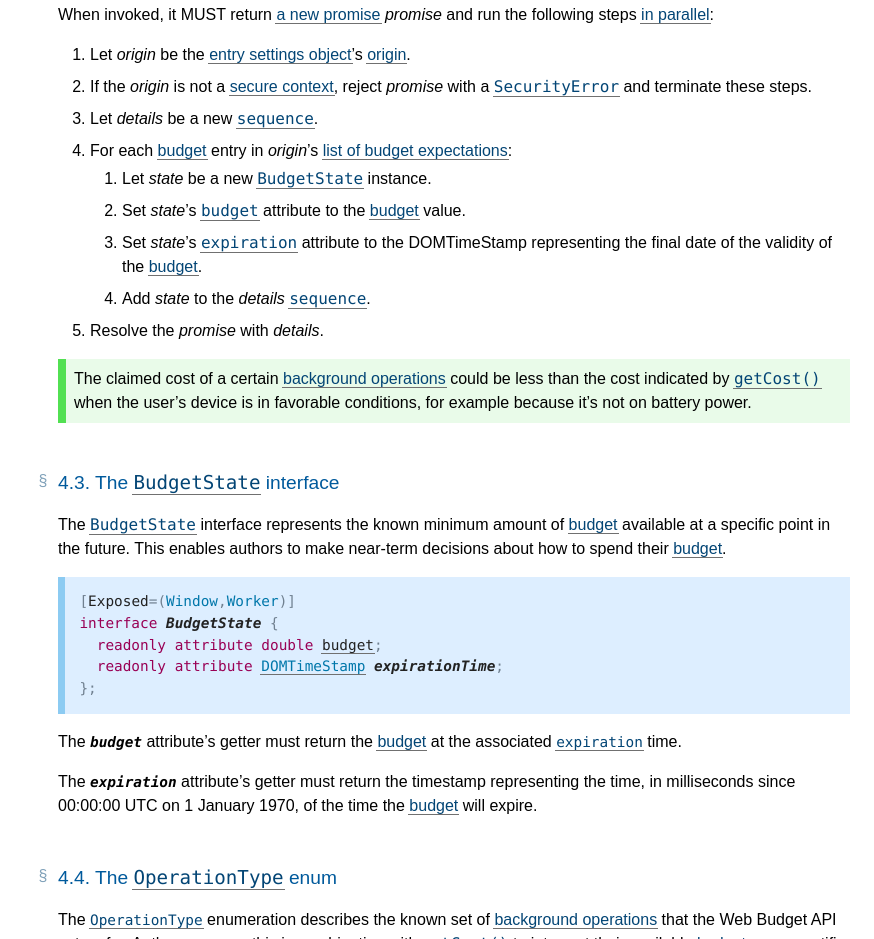
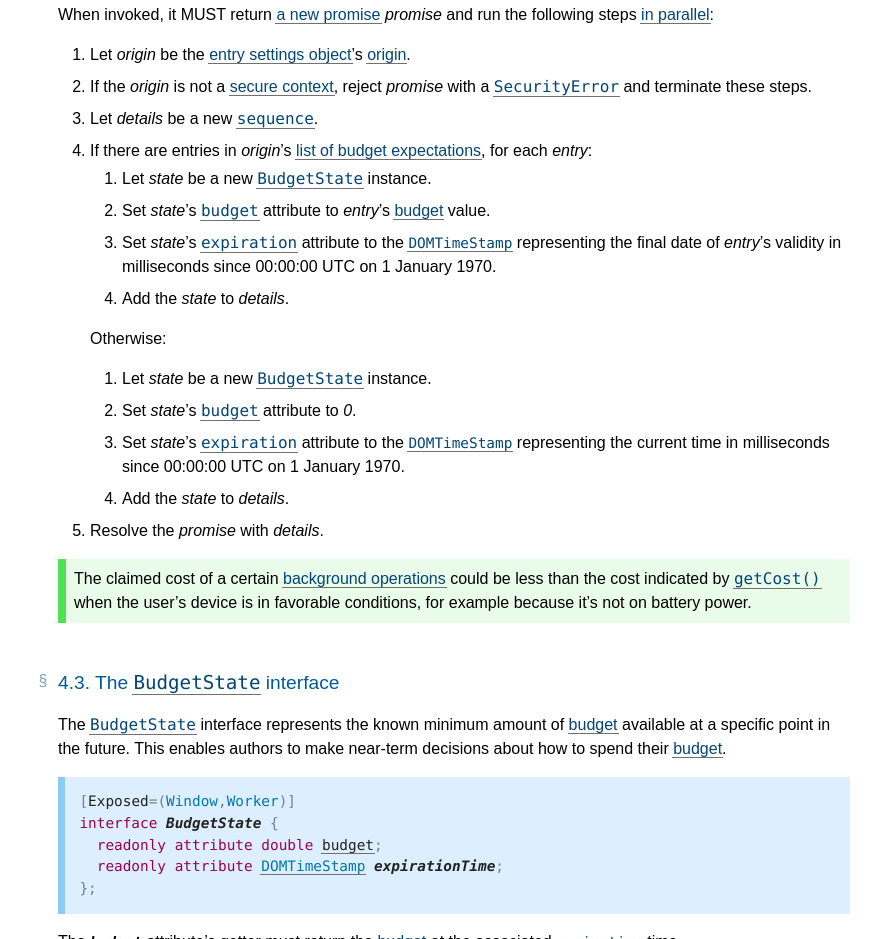
Before and after one commit to WICG/budget-api, a plain HTML site: page index.html in a window 1280 px wide. Shown: the part 4396-5335 px from the top of the page, without its empty margins (406-1280 px from the left). Drawn offline with Linux system fonts and the light colour scheme.

Commit message:
Clean up getBudget()

```diff
--- a/index.html
+++ b/index.html
@@ -1615,13 +1615,20 @@ A human-readable <a href="http://www.w3.org/community/about/agreements/cla-deed/
       <li> If the <var>origin</var> is not a <a data-link-type="dfn" href="https://w3c.github.io/webappsec-secure-contexts/#secure-context">secure context</a>, reject <var>promise</var> with a <code class="idl"><a data-link-type="idl" href="https://heycam.github.io/webidl/#securityerror">SecurityError</a></code> and terminate these steps.
       <li> Let <var>details</var> be a new <code class="idl"><a data-link-type="idl" href="https://heycam.github.io/webidl/#idl-sequence">sequence</a></code>.
       <li>
-        For each <a data-link-type="dfn" href="#budget" id="ref-for-budget-8">budget</a> entry in <var>origin</var>’s <a data-link-type="dfn" href="#list-of-budget-expectations" id="ref-for-list-of-budget-expectations-1">list of budget expectations</a>:
+        If there are entries in <var>origin</var>’s <a data-link-type="dfn" href="#list-of-budget-expectations" id="ref-for-list-of-budget-expectations-1">list of budget expectations</a>, for each <var>entry</var>:
        <ol>
         <li> Let <var>state</var> be a new <code class="idl"><a data-link-type="idl" href="#budgetstate" id="ref-for-budgetstate-4">BudgetState</a></code> instance.
-        <li> Set <var>state</var>’s <code class="idl"><a data-link-type="idl" href="#dom-budgetstate-budget" id="ref-for-dom-budgetstate-budget-1">budget</a></code> attribute to the <a data-link-type="dfn" href="#budget" id="ref-for-budget-9">budget</a> value.
-        <li> Set <var>state</var>’s <code class="idl"><a data-link-type="idl" href="#dom-budgetstate-expiration" id="ref-for-dom-budgetstate-expiration-1">expiration</a></code> attribute to the DOMTimeStamp representing
-            the final date of the validity of the <a data-link-type="dfn" href="#budget" id="ref-for-budget-10">budget</a>.
-        <li> Add <var>state</var> to the <var>details</var> <code class="idl"><a data-link-type="idl" href="https://heycam.github.io/webidl/#idl-sequence">sequence</a></code>.
+        <li> Set <var>state</var>’s <code class="idl"><a data-link-type="idl" href="#dom-budgetstate-budget" id="ref-for-dom-budgetstate-budget-1">budget</a></code> attribute to <var>entry</var>’s <a data-link-type="dfn" href="#budget" id="ref-for-budget-8">budget</a> value.
+        <li> Set <var>state</var>’s <code class="idl"><a data-link-type="idl" href="#dom-budgetstate-expiration" id="ref-for-dom-budgetstate-expiration-1">expiration</a></code> attribute to the <code><code class="idl"><a data-link-type="idl" href="https://heycam.github.io/webidl/#DOMTimeStamp">DOMTimeStamp</a></code></code> representing the final date of <var>entry</var>’s validity in milliseconds since
+            00:00:00 UTC on 1 January 1970.
+        <li> Add the <var>state</var> to <var>details</var>.
+       </ol>
+       <p>Otherwise:</p>
+       <ol>
+        <li> Let <var>state</var> be a new <code class="idl"><a data-link-type="idl" href="#budgetstate" id="ref-for-budgetstate-5">BudgetState</a></code> instance.
+        <li> Set <var>state</var>’s <code class="idl"><a data-link-type="idl" href="#dom-budgetstate-budget" id="ref-for-dom-budgetstate-budget-2">budget</a></code> attribute to <em>0</em>.
+        <li> Set <var>state</var>’s <code class="idl"><a data-link-type="idl" href="#dom-budgetstate-expiration" id="ref-for-dom-budgetstate-expiration-2">expiration</a></code> attribute to the <code><code class="idl"><a data-link-type="idl" href="https://heycam.github.io/webidl/#DOMTimeStamp">DOMTimeStamp</a></code></code> representing the current time in milliseconds since 00:00:00 UTC on 1 January 1970.
+        <li> Add the <var>state</var> to <var>details</var>.
        </ol>
       <li> Resolve the <var>promise</var> with <var>details</var>.
      </ol>
@@ -1630,26 +1637,26 @@ A human-readable <a href="http://www.w3.org/community/about/agreements/cla-deed/
       for example because it’s not on battery power. </p>
     </section>
     <section>
-     <h3 class="heading settled" data-level="4.3" id="budget-state-interface"><span class="secno">4.3. </span><span class="content">The <code class="idl"><a data-link-type="idl" href="#budgetstate" id="ref-for-budgetstate-5">BudgetState</a></code> interface</span><a class="self-link" href="#budget-state-interface"></a></h3>
-     <p> The <code class="idl"><a data-link-type="idl" href="#budgetstate" id="ref-for-budgetstate-6">BudgetState</a></code> interface represents the known minimum amount of <a data-link-type="dfn" href="#budget" id="ref-for-budget-11">budget</a> available
+     <h3 class="heading settled" data-level="4.3" id="budget-state-interface"><span class="secno">4.3. </span><span class="content">The <code class="idl"><a data-link-type="idl" href="#budgetstate" id="ref-for-budgetstate-6">BudgetState</a></code> interface</span><a class="self-link" href="#budget-state-interface"></a></h3>
+     <p> The <code class="idl"><a data-link-type="idl" href="#budgetstate" id="ref-for-budgetstate-7">BudgetState</a></code> interface represents the known minimum amount of <a data-link-type="dfn" href="#budget" id="ref-for-budget-9">budget</a> available
       at a specific point in the future. This enables authors to make near-term decisions about how
-      to spend their <a data-link-type="dfn" href="#budget" id="ref-for-budget-12">budget</a>. </p>
+      to spend their <a data-link-type="dfn" href="#budget" id="ref-for-budget-10">budget</a>. </p>
 <pre class="idl highlight def">[<a class="nv idl-code" data-link-type="extended-attribute">Exposed</a>=(<span class="n">Window</span>,<span class="n">Worker</span>)]
 <span class="kt">interface</span> <dfn class="nv dfn-paneled idl-code" data-dfn-type="interface" data-export="" id="budgetstate">BudgetState</dfn> {
-  <span class="kt">readonly</span> <span class="kt">attribute</span> <span class="kt">double</span> <a class="nv idl-code" data-link-type="attribute" data-readonly="" data-type="double" href="#dom-budgetstate-budget" id="ref-for-dom-budgetstate-budget-2">budget</a>;
+  <span class="kt">readonly</span> <span class="kt">attribute</span> <span class="kt">double</span> <a class="nv idl-code" data-link-type="attribute" data-readonly="" data-type="double" href="#dom-budgetstate-budget" id="ref-for-dom-budgetstate-budget-3">budget</a>;
   <span class="kt">readonly</span> <span class="kt">attribute</span> <a class="n" data-link-type="idl-name" href="https://heycam.github.io/webidl/#DOMTimeStamp">DOMTimeStamp</a> <dfn class="nv idl-code" data-dfn-for="BudgetState" data-dfn-type="attribute" data-export="" data-readonly="" data-type="DOMTimeStamp" id="dom-budgetstate-expirationtime">expirationTime<a class="self-link" href="#dom-budgetstate-expirationtime"></a></dfn>;
 };
 </pre>
      <p> The <dfn class="dfn-paneled idl-code" data-dfn-for="BudgetState" data-dfn-type="attribute" data-export="" id="dom-budgetstate-budget"><code>budget</code></dfn> attribute’s getter must
-      return the <a data-link-type="dfn" href="#budget" id="ref-for-budget-13">budget</a> at the associated <code><code class="idl"><a data-link-type="idl" href="#dom-budgetstate-expiration" id="ref-for-dom-budgetstate-expiration-2">expiration</a></code></code> time. </p>
+      return the <a data-link-type="dfn" href="#budget" id="ref-for-budget-11">budget</a> at the associated <code><code class="idl"><a data-link-type="idl" href="#dom-budgetstate-expiration" id="ref-for-dom-budgetstate-expiration-3">expiration</a></code></code> time. </p>
      <p> The <dfn class="dfn-paneled idl-code" data-dfn-for="BudgetState" data-dfn-type="attribute" data-export="" id="dom-budgetstate-expiration"><code>expiration</code></dfn> attribute’s getter must
       return the timestamp representing the time, in milliseconds since 00:00:00 UTC on 1 January
-      1970, of the time the <a data-link-type="dfn" href="#budget" id="ref-for-budget-14">budget</a> will expire. </p>
+      1970, of the time the <a data-link-type="dfn" href="#budget" id="ref-for-budget-12">budget</a> will expire. </p>
     </section>
     <section>
      <h3 class="heading settled" data-level="4.4" id="oepration-type-enum"><span class="secno">4.4. </span><span class="content">The <code class="idl"><a data-link-type="idl" href="#enumdef-operationtype" id="ref-for-enumdef-operationtype-2">OperationType</a></code> enum</span><a class="self-link" href="#oepration-type-enum"></a></h3>
      <p> The <code><code class="idl"><a data-link-type="idl" href="#enumdef-operationtype" id="ref-for-enumdef-operationtype-3">OperationType</a></code></code> enumeration describes the known set of <a data-link-type="dfn" href="#background-operation" id="ref-for-background-operation-7">background
-      operations</a> that the Web Budget API caters for. Authors can use this in combination with <code class="idl"><a data-link-type="idl" href="#dom-budgetservice-getcost" id="ref-for-dom-budgetservice-getcost-5">getCost()</a></code> to interpret their available <a data-link-type="dfn" href="#budget" id="ref-for-budget-15">budget</a> as a quantifiable set
+      operations</a> that the Web Budget API caters for. Authors can use this in combination with <code class="idl"><a data-link-type="idl" href="#dom-budgetservice-getcost" id="ref-for-dom-budgetservice-getcost-5">getCost()</a></code> to interpret their available <a data-link-type="dfn" href="#budget" id="ref-for-budget-13">budget</a> as a quantifiable set
       of <a data-link-type="dfn" href="#background-operation" id="ref-for-background-operation-8">background operations</a> it can be used for. </p>
 <pre class="idl highlight def"><span class="kt">enum</span> <dfn class="nv dfn-paneled idl-code" data-dfn-type="enum" data-export="" id="enumdef-operationtype">OperationType</dfn> {
   <dfn class="s idl-code" data-dfn-for="OperationType" data-dfn-type="enum-value" data-export="" data-lt="&quot;push&quot;|push" id="dom-operationtype-push">"push"<a class="self-link" href="#dom-operationtype-push"></a></dfn>
@@ -1976,9 +1983,9 @@ A human-readable <a href="http://www.w3.org/community/about/agreements/cla-deed/
     <li><a href="#ref-for-budget-3">1.1. Immediate budget</a>
     <li><a href="#ref-for-budget-4">1.2. Expected budget</a> <a href="#ref-for-budget-5">(2)</a> <a href="#ref-for-budget-6">(3)</a>
     <li><a href="#ref-for-budget-7">2. Concepts</a>
-    <li><a href="#ref-for-budget-8">4.2. The BudgetService interface</a> <a href="#ref-for-budget-9">(2)</a> <a href="#ref-for-budget-10">(3)</a>
-    <li><a href="#ref-for-budget-11">4.3. The BudgetState interface</a> <a href="#ref-for-budget-12">(2)</a> <a href="#ref-for-budget-13">(3)</a> <a href="#ref-for-budget-14">(4)</a>
-    <li><a href="#ref-for-budget-15">4.4. The OperationType enum</a>
+    <li><a href="#ref-for-budget-8">4.2. The BudgetService interface</a>
+    <li><a href="#ref-for-budget-9">4.3. The BudgetState interface</a> <a href="#ref-for-budget-10">(2)</a> <a href="#ref-for-budget-11">(3)</a> <a href="#ref-for-budget-12">(4)</a>
+    <li><a href="#ref-for-budget-13">4.4. The OperationType enum</a>
    </ul>
   </aside>
   <aside class="dfn-panel" data-for="list-of-budget-expectations">
@@ -2027,22 +2034,22 @@ A human-readable <a href="http://www.w3.org/community/about/agreements/cla-deed/
    <b><a href="#budgetstate">#budgetstate</a></b><b>Referenced in:</b>
    <ul>
     <li><a href="#ref-for-budgetstate-1">1.2. Expected budget</a>
-    <li><a href="#ref-for-budgetstate-2">4.2. The BudgetService interface</a> <a href="#ref-for-budgetstate-3">(2)</a> <a href="#ref-for-budgetstate-4">(3)</a>
-    <li><a href="#ref-for-budgetstate-5">4.3. The BudgetState interface</a> <a href="#ref-for-budgetstate-6">(2)</a>
+    <li><a href="#ref-for-budgetstate-2">4.2. The BudgetService interface</a> <a href="#ref-for-budgetstate-3">(2)</a> <a href="#ref-for-budgetstate-4">(3)</a> <a href="#ref-for-budgetstate-5">(4)</a>
+    <li><a href="#ref-for-budgetstate-6">4.3. The BudgetState interface</a> <a href="#ref-for-budgetstate-7">(2)</a>
    </ul>
   </aside>
   <aside class="dfn-panel" data-for="dom-budgetstate-budget">
    <b><a href="#dom-budgetstate-budget">#dom-budgetstate-budget</a></b><b>Referenced in:</b>
    <ul>
-    <li><a href="#ref-for-dom-budgetstate-budget-1">4.2. The BudgetService interface</a>
-    <li><a href="#ref-for-dom-budgetstate-budget-2">4.3. The BudgetState interface</a>
+    <li><a href="#ref-for-dom-budgetstate-budget-1">4.2. The BudgetService interface</a> <a href="#ref-for-dom-budgetstate-budget-2">(2)</a>
+    <li><a href="#ref-for-dom-budgetstate-budget-3">4.3. The BudgetState interface</a>
    </ul>
   </aside>
   <aside class="dfn-panel" data-for="dom-budgetstate-expiration">
    <b><a href="#dom-budgetstate-expiration">#dom-budgetstate-expiration</a></b><b>Referenced in:</b>
    <ul>
-    <li><a href="#ref-for-dom-budgetstate-expiration-1">4.2. The BudgetService interface</a>
-    <li><a href="#ref-for-dom-budgetstate-expiration-2">4.3. The BudgetState interface</a>
+    <li><a href="#ref-for-dom-budgetstate-expiration-1">4.2. The BudgetService interface</a> <a href="#ref-for-dom-budgetstate-expiration-2">(2)</a>
+    <li><a href="#ref-for-dom-budgetstate-expiration-3">4.3. The BudgetState interface</a>
    </ul>
   </aside>
   <aside class="dfn-panel" data-for="enumdef-operationtype">
```
Also changed, not shown: 1 other file.
